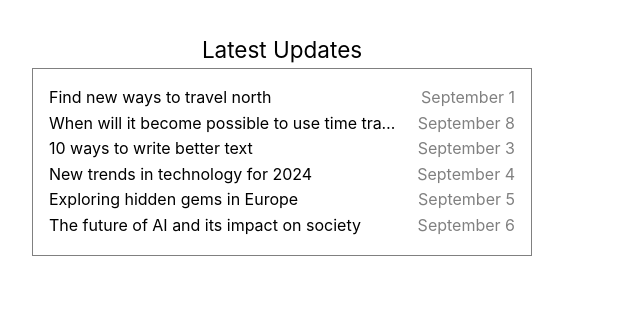
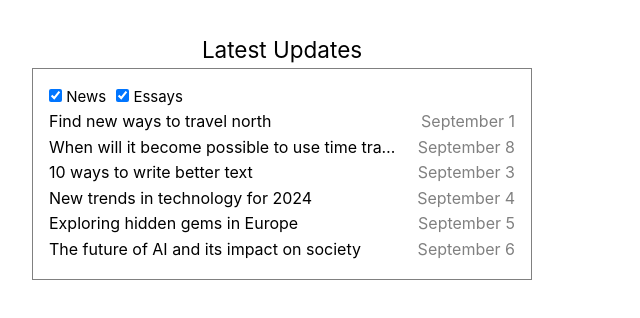
Before and after one commit to Pupizzoid/vue-technical-task, a Vue app: page / in a window 1280 px wide. Shown: the top 318 px of the page, without its empty margins (0-640 px from the left). Built offline with nearby package versions, Linux system fonts and the light colour scheme.

Commit message:
Adds FilterCheckbox component

```diff
--- /dev/null
+++ b/src/components/FilterCheckbox.vue
@@ -0,0 +1,26 @@
+<script setup lang='ts'>
+
+import type ICheckbox from '@/interfaces/checkbox.interface'
+
+const props = defineProps<ICheckbox>();
+
+defineEmits<{
+  (e: 'update', value: boolean): void
+}>();
+
+const { label, value } = props;
+</script>
+
+<template>
+  <label class="filter-checkbox">
+    <input type="checkbox" :checked="value" @change="$emit('update', ($event.target as HTMLInputElement).checked)"/>
+    {{ label }}
+  </label>
+</template>
+
+<style scoped>
+.filter-checkbox {
+  display: inline-block;
+  margin-right: 10px;
+}
+</style>
--- a/src/components/LatestUpdates.vue
+++ b/src/components/LatestUpdates.vue
@@ -3,6 +3,13 @@ import { ref } from 'vue'
 import ArticleItem from '@/components/ArticleItem.vue'
 import { MOCK_DATA } from '@/mock-data'
 import type { IArticle } from '@/interfaces/Article.interface'
+import FilterCheckbox from '@/components/FilterCheckbox.vue'
+import { CheckboxEnum } from '@/enums/filter-checkbox.enum'
+
+
+type FilterTypes = {
+  [key: string]: boolean;
+};
 
 const articles = ref<IArticle[]>((window as any).LATEST_ARTICLES || MOCK_DATA);
 Object.defineProperty(window, 'LATEST_ARTICLES', {
@@ -13,23 +20,47 @@ Object.defineProperty(window, 'LATEST_ARTICLES', {
     articles.value = newValue;
   }
 });
+
+const filters = ref<FilterTypes>({
+  news: true,
+  essay: true
+});
+
+const checkboxes = [
+  { label: CheckboxEnum.NEWS, key: 'news' },
+  { label: CheckboxEnum.ESSAYS, key: 'essay' },
+];
+
+const updateValue = (value: boolean, typeOfFilter: string) => {
+  if (typeOfFilter in filters.value) {
+    filters.value[typeOfFilter] = value;
+  }
+}
 </script>
 
 <template>
 <div class="latest-updates">
   <h2 class="title">Latest Updates</h2>
-  <div class="latest-updates-content">
-    <div class="link-area" v-if="articles.length">
+  <div class="latest-updates-content" v-if="articles.length">
+    <div class="filter-area">
+      <FilterCheckbox
+        v-for="(checkbox, index) in checkboxes"
+        :key="index"
+        :label="checkbox.label"
+        :value="filters[checkbox.key]"
+        @update="updateValue($event, checkbox.key)"
+      />
+    </div>
+    <div class="link-area">
       <ul>
         <ArticleItem
           v-for="article in articles"
-          :ref="article.url"
+          :key="article.url"
           :article="article"/>
       </ul>
     </div>
-    <div v-else>Any updates</div>
   </div>
-
+  <div v-else class="latest-updates-content">Any updates</div>
 </div>
 </template>
 
--- /dev/null
+++ b/src/enums/filter-checkbox.enum.ts
@@ -0,0 +1,4 @@
+export enum CheckboxEnum {
+  NEWS= 'News',
+  ESSAYS = 'Essays'
+}
--- /dev/null
+++ b/src/interfaces/checkbox.interface.ts
@@ -0,0 +1,4 @@
+export default interface ICheckbox {
+  label: string;
+  value: boolean;
+}
```
